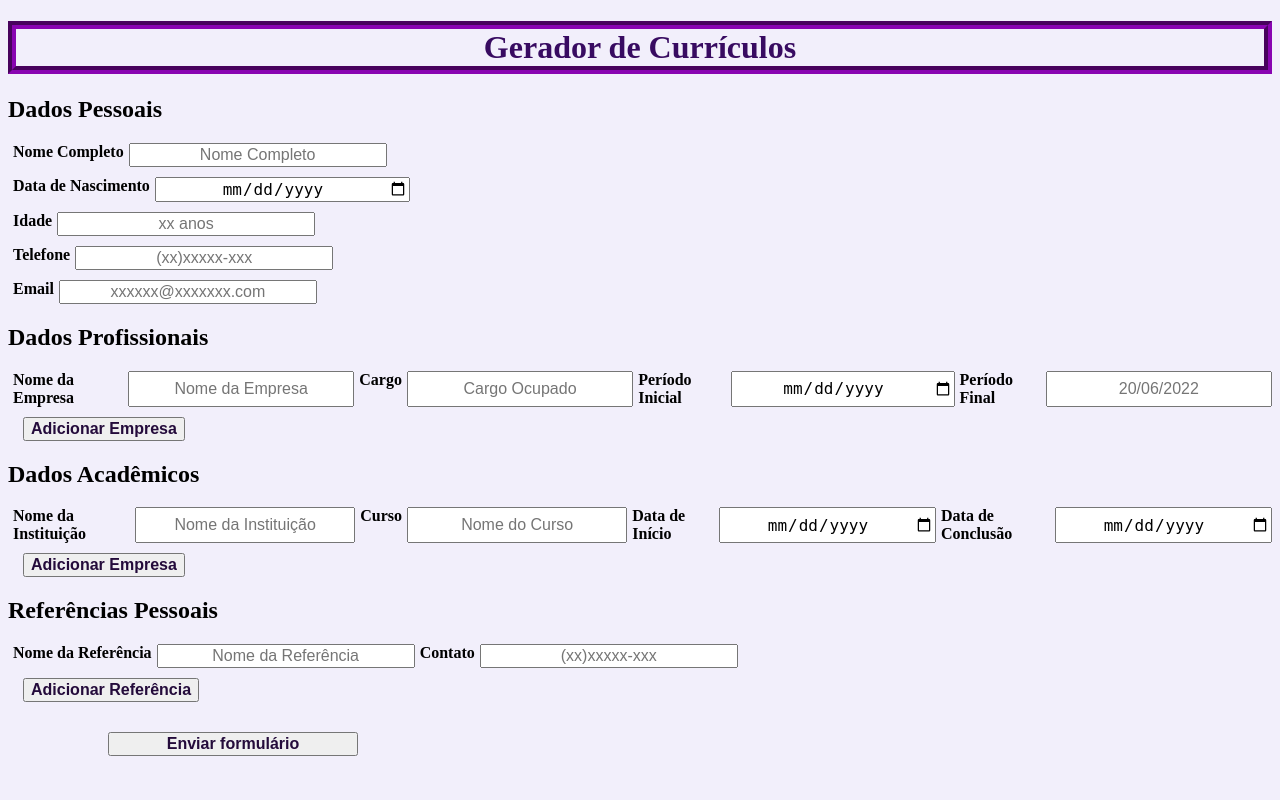
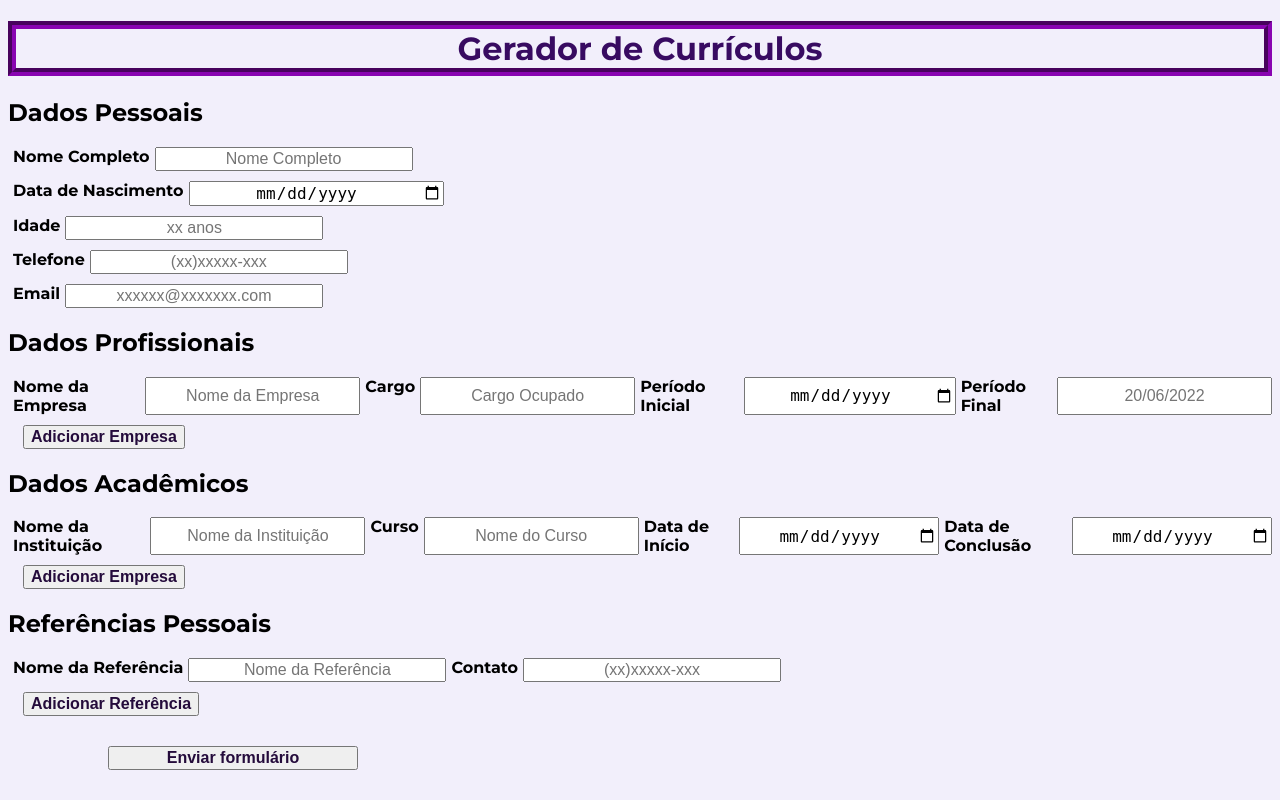
Before and after one commit to ariellisf/atividade-reflexiva-fundamentos, a PHP site: page / in a window 1280 px wide. Run offline with PHP 8.4, Linux system fonts and the light colour scheme.

Commit message:
Adicionando fonte customizada

```diff
--- a/index.php
+++ b/index.php
@@ -4,6 +4,9 @@
     <title>Gerador de Currículos</title>
     <meta charset="utf-8" />
     <meta description="Atividade Reflexiva - Fundamentos da Programação" />
+	<link rel="preconnect" href="https://fonts.googleapis.com">
+	<link rel="preconnect" href="https://fonts.gstatic.com" crossorigin>
+	<link href="https://fonts.googleapis.com/css2?family=Montserrat:ital,wght@0,100;0,400;0,700;1,300&display=swap" rel="stylesheet">
 	<link rel="stylesheet" type="text/css" href="style.css">
   </head>
 
--- a/style.css
+++ b/style.css
@@ -1,5 +1,6 @@
 body {
   background: #f2effb;
+  font-family: "Montserrat", sans-serif;
 }
 
 h1 {
```
